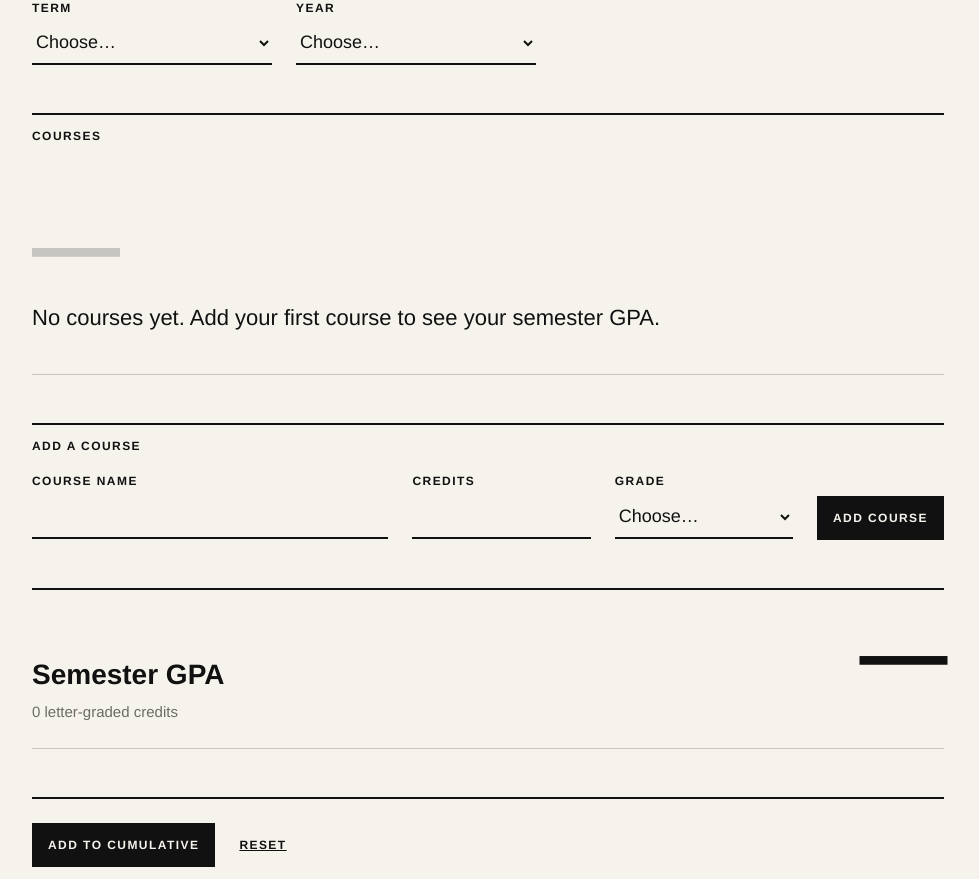
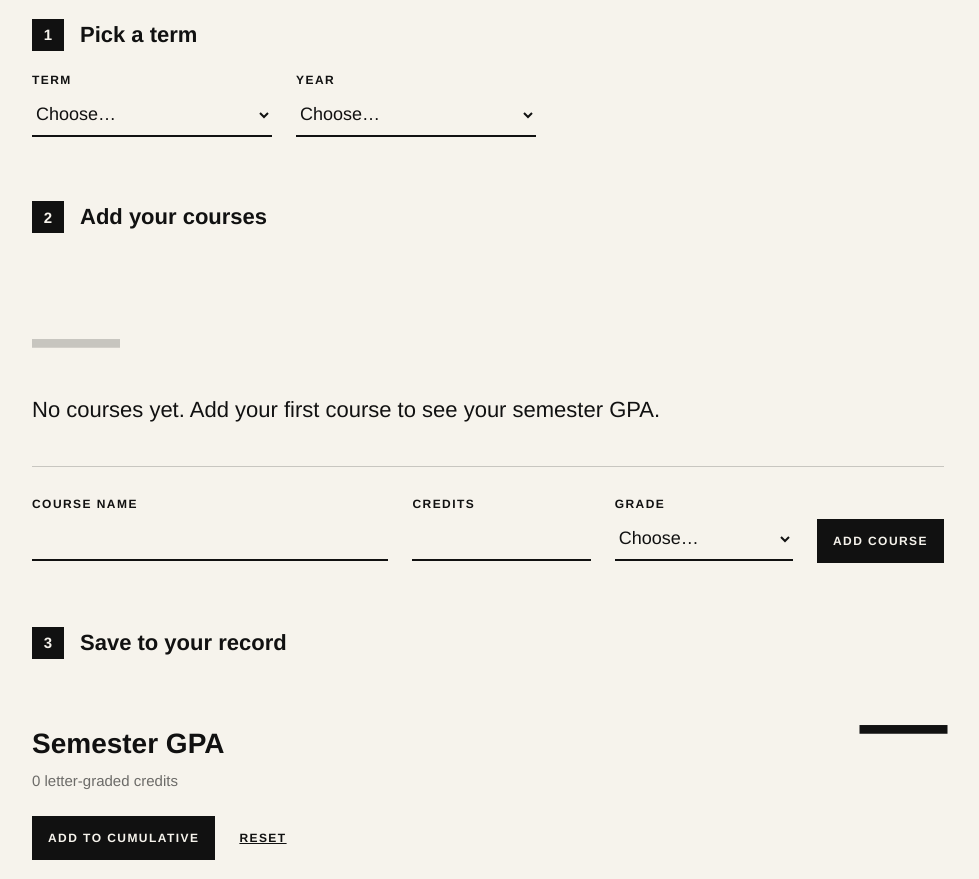
Before and after one commit to SamYe-git/grade-calculator, a plain HTML site: page index.html in a window 1280 px wide. Shown: the part 261-1140 px from the top of the page, without its empty margins (152-1131 px from the left). Drawn offline with Linux system fonts and the light colour scheme.

Commit message:
Restyle for clearer sections
Co-Authored-By: Claude Opus 5.5 <noreply@anthropic.com>

```diff
--- a/css/styles.css
+++ b/css/styles.css
@@ -8,6 +8,7 @@
 
   --ink-muted: color-mix(in srgb, var(--ink) 60%, transparent);
   --ink-faded: color-mix(in srgb, var(--ink) 20%, transparent);
+  --ink-band: color-mix(in srgb, var(--ink) 5%, transparent);
 
   --rule-thick: 6px;
   --rule: 2px;
@@ -53,16 +54,12 @@ body {
   line-height: var(--leading);
 }
 
-.masthead,
-main {
+/* Page-width column; the My record band runs full width around its own column */
+.page {
   max-width: var(--page-width);
   margin: 0 auto;
   padding-left: calc(var(--space) * 3);
   padding-right: calc(var(--space) * 3);
-}
-
-main {
-  padding-bottom: calc(var(--space) * 12);
 }
 
 /* Masthead and title */
@@ -82,7 +79,7 @@ main {
 }
 
 h1 {
-  margin: calc(var(--space) * 4) 0 calc(var(--space) * 4);
+  margin: calc(var(--space) * 4) 0 calc(var(--space) * 6);
   font-size: var(--text-title);
   font-weight: var(--weight-black);
   line-height: var(--leading-tight);
@@ -91,8 +88,6 @@ h1 {
 
 h2 {
   margin: calc(var(--space) * 6) 0 calc(var(--space) * 3);
-  padding-top: calc(var(--space) * 2);
-  border-top: var(--rule) solid var(--ink);
   font-size: var(--text-xs);
   font-weight: var(--weight-black);
   line-height: var(--leading-tight);
@@ -100,12 +95,38 @@ h2 {
   text-transform: uppercase;
 }
 
-/* Term and year, under the title */
+/* This semester runs as three numbered steps, separated by space, not rules */
+.step + .step {
+  margin-top: calc(var(--space) * 8);
+}
+
+.step-title {
+  display: flex;
+  align-items: center;
+  gap: calc(var(--space) * 2);
+  margin: 0 0 calc(var(--space) * 3);
+  font-size: var(--text-l);
+  letter-spacing: normal;
+  text-transform: none;
+}
+
+.step-num {
+  display: inline-flex;
+  flex: none;
+  align-items: center;
+  justify-content: center;
+  width: calc(var(--space) * 4);
+  height: calc(var(--space) * 4);
+  background: var(--ink);
+  color: var(--paper);
+  font-size: var(--text-s);
+}
+
+/* Term and year, step 1 */
 .term-picker {
   display: grid;
   grid-template-columns: repeat(2, minmax(0, calc(var(--space) * 30)));
   gap: calc(var(--space) * 3);
-  margin-bottom: calc(var(--space) * 6);
 }
 
 /* GPA figures: label left, number right */
@@ -145,11 +166,10 @@ h2 {
   font-size: var(--text-s);
 }
 
-/* GPA rows sit under the Add a course form */
-.figures-this-semester {
-  margin-top: calc(var(--space) * 6);
-  border-top: var(--rule) solid var(--ink);
-  padding-top: calc(var(--space) * 3);
+/* Step 3 has no lines inside it */
+.step .figure {
+  padding-bottom: 0;
+  border-bottom: 0;
 }
 
 .figure + .figure {
@@ -180,9 +200,7 @@ h2 {
 
 /* Add to cumulative and Reset */
 .semester-actions {
-  margin-top: calc(var(--space) * 6);
-  padding-top: calc(var(--space) * 3);
-  border-top: var(--rule) solid var(--ink);
+  margin-top: calc(var(--space) * 3);
 }
 
 .actions-row {
@@ -192,12 +210,17 @@ h2 {
   gap: calc(var(--space) * 3);
 }
 
-/* My record */
+/* My record: a faint full-width band under the page's one thick section rule */
+.record {
+  margin-top: calc(var(--space) * 12);
+  padding: calc(var(--space) * 6) 0 calc(var(--space) * 12);
+  border-top: var(--rule-thick) solid var(--ink);
+  background: var(--ink-band);
+}
+
 .section-title {
-  margin-top: calc(var(--space) * 12);
+  margin-top: 0;
   margin-bottom: calc(var(--space) * 4);
-  padding-top: calc(var(--space) * 3);
-  border-top: var(--rule-thick) solid var(--ink);
   font-size: calc(var(--text-title) * 0.5);
   letter-spacing: var(--tracking-tight);
   text-transform: none;
@@ -277,8 +300,6 @@ h2 {
 
 .clear-all {
   margin-top: calc(var(--space) * 6);
-  padding-top: calc(var(--space) * 3);
-  border-top: var(--rule) solid var(--ink);
 }
 
 /* Empty state */
@@ -342,6 +363,28 @@ td.grade {
   line-height: var(--leading-tight);
 }
 
+/* Saved semesters' courses are read-only: smaller and faded */
+.saved-semester table {
+  color: var(--ink-muted);
+}
+
+.saved-semester th {
+  border-bottom: var(--rule-thin) solid var(--ink-faded);
+}
+
+.saved-semester td {
+  padding-top: var(--space);
+  padding-bottom: var(--space);
+}
+
+.saved-semester td.name {
+  font-size: var(--text-s);
+}
+
+.saved-semester td.grade {
+  font-size: var(--text-m);
+}
+
 .not-in-gpa {
   display: block;
   margin-top: var(--space);
@@ -374,8 +417,9 @@ th.act {
   text-transform: uppercase;
 }
 
-/* Add a course form */
+/* Add a course form, under the course list in step 2 */
 form {
+  margin-top: calc(var(--space) * 4);
   display: grid;
   grid-template-columns: 2fr 1fr 1fr auto;
   gap: calc(var(--space) * 3);
@@ -450,8 +494,7 @@ button:focus-visible {
 
 /* Phone: 640px is --breakpoint; custom properties can't be read inside @media */
 @media (max-width: 640px) {
-  .masthead,
-  main {
+  .page {
     padding-left: calc(var(--space) * 2);
     padding-right: calc(var(--space) * 2);
   }
--- a/index.html
+++ b/index.html
@@ -7,14 +7,16 @@
   <link rel="stylesheet" href="css/styles.css">
 </head>
 <body>
-  <header class="masthead">
+  <header class="masthead page">
     <p>Babson GPA</p>
   </header>
 
   <main>
-    <section id="this-semester" aria-labelledby="this-semester-title">
+    <section id="this-semester" class="page" aria-labelledby="this-semester-title">
       <h1 id="this-semester-title" tabindex="-1">New semester</h1>
 
+      <section class="step" aria-labelledby="step-term-title">
+        <h2 class="step-title" id="step-term-title"><span class="step-num">1</span> Pick a term</h2>
         <div class="term-picker">
           <div class="field">
             <label for="semester-term">Term</label>
@@ -30,8 +32,10 @@
           </div>
           <p class="error" id="term-year-error" hidden></p>
         </div>
+      </section>
 
-      <h2>Courses</h2>
+      <section class="step" aria-labelledby="step-courses-title">
+        <h2 class="step-title" id="step-courses-title"><span class="step-num">2</span> Add your courses</h2>
         <div id="course-empty" class="empty">
           <p class="num" aria-hidden="true">—</p>
           <p>No courses yet. Add your first course to see your semester GPA.</p>
@@ -48,7 +52,6 @@
           <tbody id="course-list"></tbody>
         </table>
 
-      <h2>Add a course</h2>
         <form id="course-form" novalidate>
           <div class="field wide">
             <label for="course-name">Course name</label>
@@ -71,8 +74,11 @@
             <button type="submit" class="btn">Add course</button>
           </div>
         </form>
+      </section>
 
-      <div class="figures figures-this-semester">
+      <section class="step" aria-labelledby="step-save-title">
+        <h2 class="step-title" id="step-save-title"><span class="step-num">3</span> Save to your record</h2>
+        <div class="figures">
           <div class="figure figure-semester">
             <p class="label">Semester GPA</p>
             <p class="num" id="semester-gpa" aria-live="polite">—</p>
@@ -89,8 +95,10 @@
           <p class="error" id="add-to-cumulative-error" hidden></p>
         </div>
       </section>
+    </section>
 
-    <section id="my-record" aria-labelledby="my-record-title">
+    <section id="my-record" class="record" aria-labelledby="my-record-title">
+      <div class="page">
         <h2 class="section-title" id="my-record-title" tabindex="-1">My record</h2>
 
         <div class="figures">
@@ -112,6 +120,7 @@
         <div id="record-list"></div>
 
         <div class="clear-all" id="clear-all"></div>
+      </div>
     </section>
   </main>
 
```
Also changed, not shown: 1 other file. Lines whose indentation alone changed are shown as unchanged.
